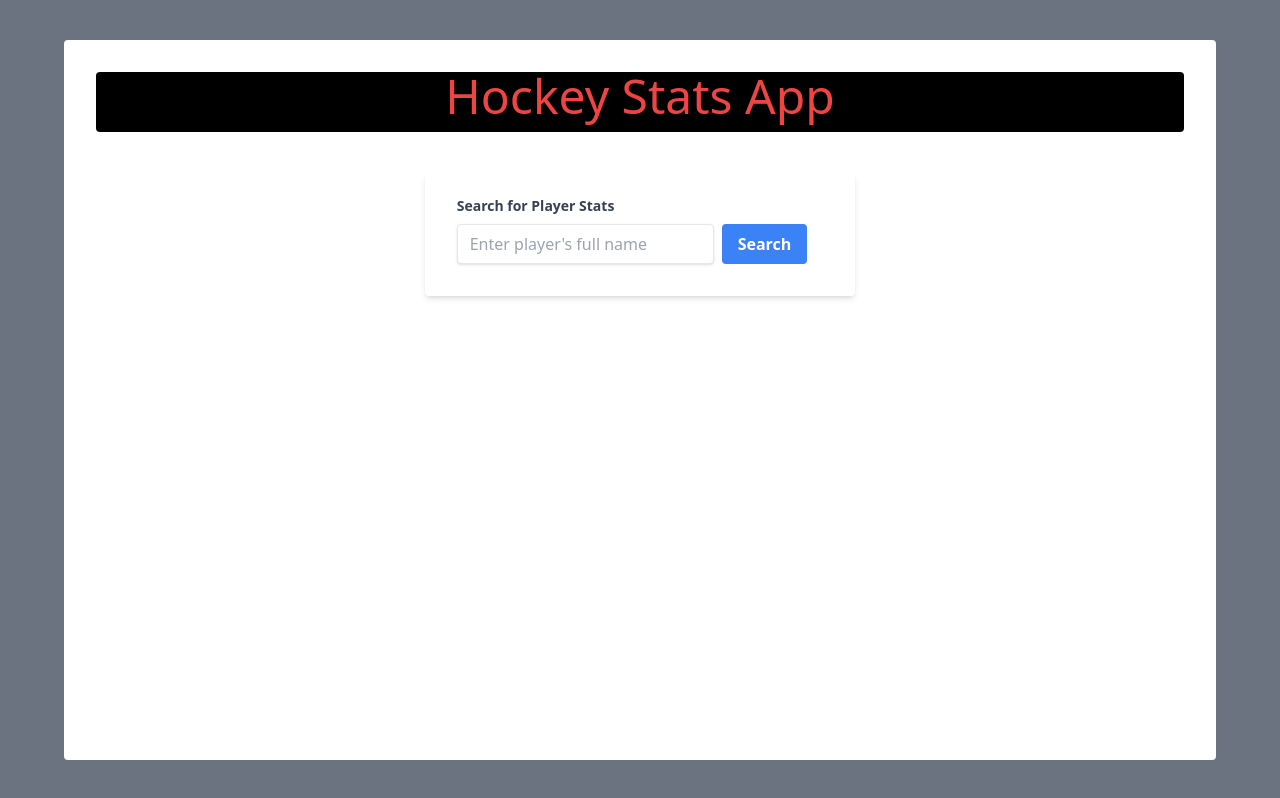
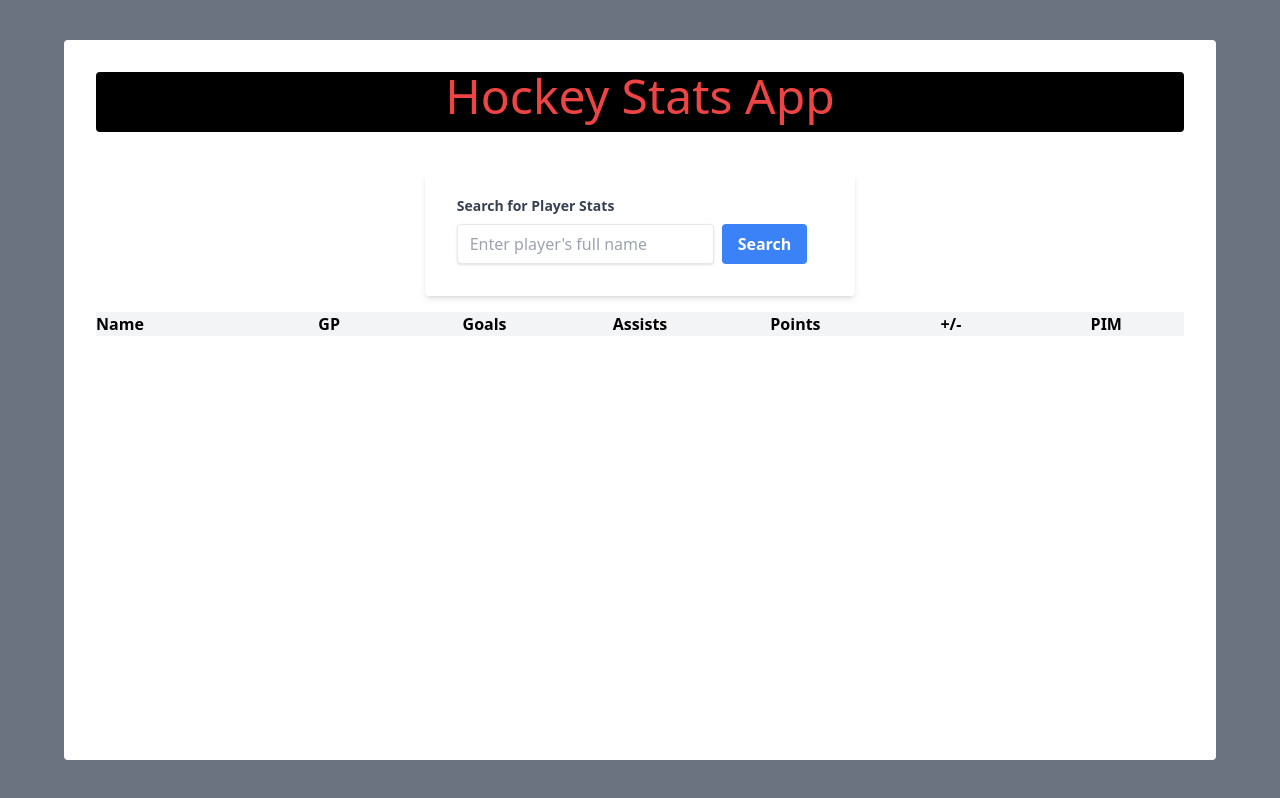
Before and after one commit to zachmanac/hockey-stats, a React (Create React App) app: page / in a window 1280 px wide. Built offline with nearby package versions, Linux system fonts and the light colour scheme.

Commit message:
format playerstats

```diff
--- a/src/components/PlayerStats.tsx
+++ b/src/components/PlayerStats.tsx
@@ -1,7 +1,7 @@
 import React from 'react';
 
 interface PlayerStatsProps {
-  playerStats: {
+  playerStats: Array<{
     playerId: number;
     skaterFullName: string;
     gamesPlayed: number;
@@ -10,25 +10,36 @@ interface PlayerStatsProps {
     points: number;
     plusMinus: number;
     penaltyMinutes: number;
-  }[];
+  }>;
 }
 
 const PlayerStats = ({ playerStats }: PlayerStatsProps) => {
   console.log('playerStats: in playerstats component', playerStats);
 
   return (
-    <div>
-      {playerStats.map((player: any) => (
-        <div key={player.playerId} className='bg-gray-100 max-w-lg mx-auto p-4'>
-          <p className='text-xl font-semibold'>{player.skaterFullName}</p>
-          <p>Games Played: {player.gamesPlayed}</p>
-          <p>Goals: {player.goals}</p>
-          <p>Assists: {player.assists}</p>
-          <p>Points: {player.points}</p>
-          <p>+/-: {player.plusMinus}</p>
-          <p>PIM: {player.penaltyMinutes}</p>
-        </div>
-      ))}
+    <div className='bg-gray-100 w-[90%] mx-auto text-center min-w-full'>
+      <div className='grid grid-cols-7 font-bold'>
+        <p className='text-left'>Name</p>
+        <p>GP</p>
+        <p>Goals</p>
+        <p>Assists</p>
+        <p>Points</p>
+        <p>+/-</p>
+        <p>PIM</p>
+      </div>
+      <div>
+        {playerStats.map((player: any) => (
+          <div key={player.playerId} className='grid grid-cols-7'>
+            <p className='text-left'>{player.skaterFullName}</p>
+            <p>{player.gamesPlayed}</p>
+            <p>{player.goals}</p>
+            <p>{player.assists}</p>
+            <p>{player.points}</p>
+            <p>{player.plusMinus}</p>
+            <p>{player.penaltyMinutes}</p>
+          </div>
+        ))}
+      </div>
     </div>
   )
 };
```
